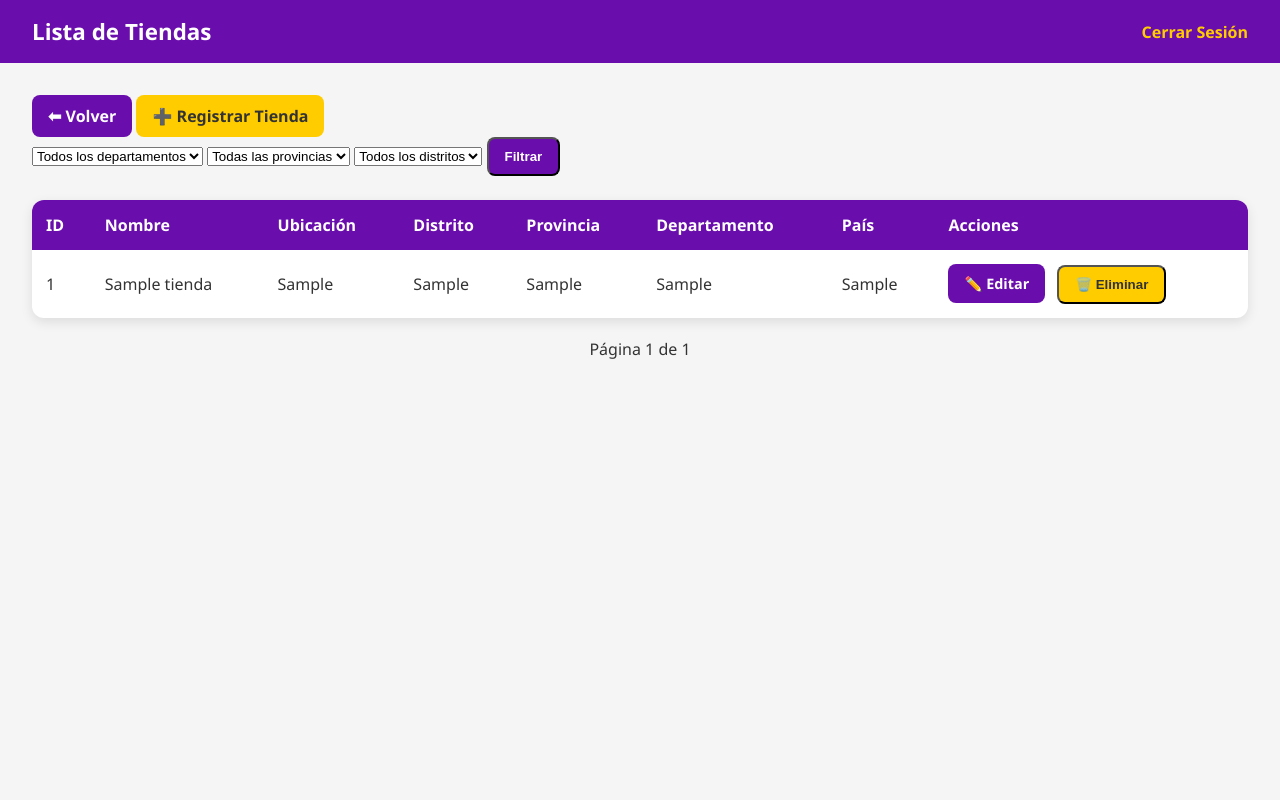
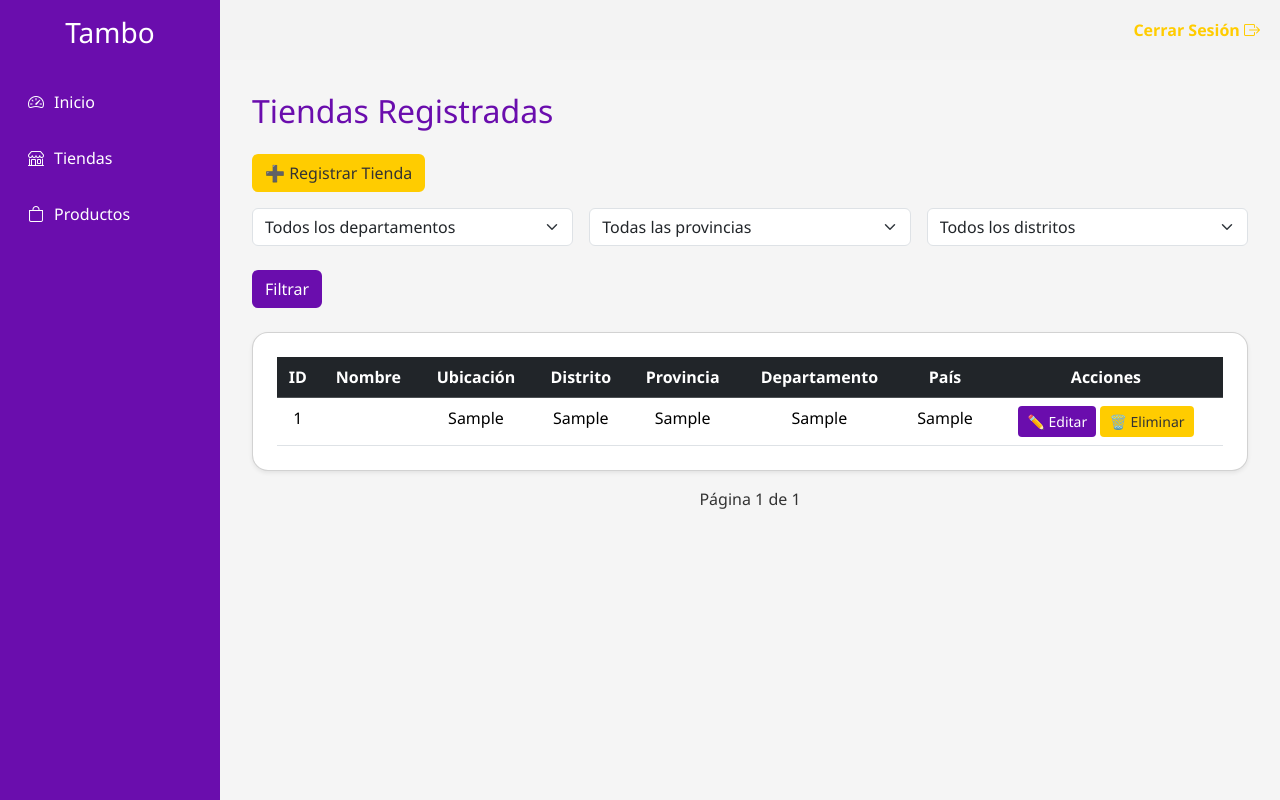
Before and after one commit to AndersonAsto/sii_tambo, a Flask app: page /stores/ in a window 1280 px wide. Run offline with Flask 3, Linux system fonts and the light colour scheme; tables that the repository leaves empty hold one stand-in row (values such as "Sample post"); parts of the project's set-up code (start-up, migrations or seed data) failed here and were passed over.

Commit message:
v0.05-23/09/25

```diff
--- a/config/config.py
+++ b/config/config.py
@@ -10,7 +10,7 @@ class Config:
     MYSQL_PASSWORD = os.getenv("MYSQL_PASSWORD", "")
     MYSQL_HOST = os.getenv("MYSQL_HOST", "localhost")
     MYSQL_PORT = os.getenv("MYSQL_PORT", "3306")
-    MYSQL_DB = os.getenv("MYSQL_DB", "sii_tambo")
+    MYSQL_DB = os.getenv("MYSQL_DB", "sistema_tambo")
     SECRET_KEY = os.getenv("SECRET_KEY", "supersecretkey")
 
     # Configuración de Flask-SQLAlchemy
--- a/templates/index.html
+++ b/templates/index.html
@@ -6,8 +6,6 @@
 
     <!-- Bootstrap CSS -->
     <link href="https://cdn.jsdelivr.net/npm/bootstrap@5.3.3/dist/css/bootstrap.min.css" rel="stylesheet">
-
-    <!-- Bootstrap Icons -->
     <link href="https://cdn.jsdelivr.net/npm/bootstrap-icons@1.11.3/font/bootstrap-icons.css" rel="stylesheet">
 
     <style>
@@ -18,18 +16,54 @@
             color: #333;
         }
 
-        header {
-            background: #6a0dad;
-            color: #fff;
-            padding: 1rem 2rem;
+        /* Sidebar */
+        .sidebar {
+            height: 100vh;
+            width: 220px;
+            position: fixed;
+            top: 0;
+            left: 0;
+            background-color: #6a0dad;
+            padding-top: 1rem;
             display: flex;
-            justify-content: space-between;
-            align-items: center;
+            flex-direction: column;
         }
 
-        header h1 {
-            margin: 0;
-            font-size: 1.5rem;
+        .sidebar a {
+            color: #fff;
+            padding: 12px 20px;
+            text-decoration: none;
+            font-weight: 500;
+            border-radius: 8px;
+            margin: 4px 8px;
+            display: flex;
+            align-items: center;
+            transition: 0.2s;
+        }
+
+        .sidebar a:hover {
+            background-color: #520a99;
+            color: #ffcc00;
+        }
+
+        .sidebar a i {
+            margin-right: 10px;
+        }
+
+        /* Header */
+        header {
+            height: 60px;
+            background-color: #f3f3f3;
+            color: #fff;
+            display: flex;
+            align-items: center;
+            justify-content: flex-end;
+            padding: 0 20px;
+            position: fixed;
+            top: 0;
+            left: 220px;
+            right: 0;
+            z-index: 1000;
         }
 
         header a {
@@ -38,19 +72,16 @@
             font-weight: bold;
         }
 
-        .container {
+        /* Main content */
+        .main {
+            margin-left: 220px;
+            margin-top: 60px;
             padding: 2rem;
         }
 
         h2 {
             color: #6a0dad;
             margin-bottom: 1.5rem;
-        }
-
-        .grid {
-            display: grid;
-            grid-template-columns: repeat(auto-fit, minmax(220px, 1fr));
-            gap: 1.5rem;
         }
 
         .card {
@@ -64,17 +95,6 @@
 
         .card:hover {
             transform: translateY(-4px);
-        }
-
-        .card h3 {
-            margin-bottom: 0.5rem;
-            color: #333;
-        }
-
-        .card p {
-            font-size: 0.9rem;
-            color: #555;
-            margin-bottom: 1rem;
         }
 
         .btn-purple {
@@ -95,26 +115,26 @@
             background: #e6b800;
         }
 
-        /* Botón retroceder */
-        .back-btn {
-            margin-bottom: 1rem;
-        }
     </style>
 </head>
 <body>
+
+    <!-- Sidebar -->
+    <div class="sidebar">
+        <h3 class="text-white text-center mb-4">Tambo</h3>
+        <a href="{{ url_for('admin.dashboard') }}"><i class="bi bi-speedometer2"></i> Inicio</a>
+        <a href="{{ url_for('stores.index') }}"><i class="bi bi-shop"></i> Tiendas</a>
+        <a href="{{ url_for('productos.productos') }}"><i class="bi bi-bag"></i> Productos</a>
+        <!-- Agrega más enlaces según tus módulos -->
+    </div>
+
+    <!-- Header -->
     <header>
-        <h1>Panel de Administración</h1>
-        <a href="#">Cerrar Sesión</a>
+        <a href="#">Cerrar Sesión <i class="bi bi-box-arrow-right"></i></a>
     </header>
 
-    <div class="container">
-        <!-- Botón retroceso, aparece en todas las vistas -->
-        <div class="back-btn">
-            <a href="{{ request.referrer or url_for('admin.dashboard') }}" class="btn btn-warning">
-                <i class="bi bi-arrow-left"></i> Volver
-            </a>
-        </div>
-
+    <!-- Main content -->
+    <div class="main">
         {% block content %}{% endblock %}
     </div>
 
--- a/templates/stores.html
+++ b/templates/stores.html
@@ -1,140 +1,43 @@
-<!DOCTYPE html>
-<html lang="es">
-<head>
-    <meta charset="UTF-8">
-    <title>Lista de Tiendas - Tambo</title>
-    <style>
-        body {
-            font-family: 'Segoe UI', sans-serif;
-            margin: 0;
-            background: #f5f5f5;
-            color: #333;
-        }
+{% extends 'index.html' %}
 
-        header {
-            background: #6a0dad;
-            color: #fff;
-            padding: 1rem 2rem;
-            display: flex;
-            justify-content: space-between;
-            align-items: center;
-        }
+{% block title %}Tiendas - Tambo{% endblock %}
 
-        header h1 {
-            margin: 0;
-            font-size: 1.4rem;
-        }
+{% block content %}
+<h2>Tiendas Registradas</h2>
 
-        header a {
-            color: #ffcc00;
-            text-decoration: none;
-            font-weight: bold;
-        }
-
-        .container {
-            padding: 2rem;
-        }
-
-        h2 {
-            margin-bottom: 1rem;
-            color: #6a0dad;
-        }
-
-        .btn {
-            display: inline-block;
-            padding: 10px 16px;
-            border-radius: 8px;
-            font-weight: bold;
-            text-decoration: none;
-            transition: 0.3s;
-        }
-
-        .btn-purple {
-            background: #6a0dad;
-            color: #fff;
-        }
-
-        .btn-purple:hover {
-            background: #520a99;
-        }
-
-        .btn-yellow {
-            background: #ffcc00;
-            color: #333;
-        }
-
-        .btn-yellow:hover {
-            background: #e6b800;
-        }
-
-        table {
-            width: 100%;
-            border-collapse: collapse;
-            margin-top: 1.5rem;
-            background: #fff;
-            border-radius: 12px;
-            overflow: hidden;
-            box-shadow: 0 4px 12px rgba(0,0,0,0.1);
-        }
-
-        th, td {
-            padding: 14px;
-            text-align: left;
-        }
-
-        th {
-            background: #6a0dad;
-            color: #fff;
-        }
-
-        tr:nth-child(even) {
-            background: #f9f9f9;
-        }
-
-        tr:hover {
-            background: #f1e6ff;
-        }
-
-        .actions a {
-            margin-right: 8px;
-            font-size: 0.9rem;
-        }
-    </style>
-</head>
-<body>
-    <header>
-        <h1>Lista de Tiendas</h1>
-        <a href="#">Cerrar Sesión</a>
-
-    </header>
-
-    <div class="container">
-        <a href="{{ url_for('admin.dashboard') }}" class="btn btn-purple">⬅ Volver</a>
-        <a href="{{ url_for('stores.create') }}" class="btn btn-yellow">➕ Registrar Tienda</a>
+<!-- Botón para agregar tienda -->
+<a href="{{ url_for('stores.create') }}" class="btn btn-yellow mb-3">➕ Registrar Tienda</a>
 
 <!-- Formulario de filtros -->
-        <form method="GET" action="{{ url_for('stores.index') }}" style="margin-bottom: 1rem;">
-            <select id="departamento" name="departamento">
+<form method="GET" action="{{ url_for('stores.index') }}" class="row g-3 mb-4">
+    <div class="col-md-4">
+        <select id="departamento" name="departamento" class="form-select">
             <option value="">Todos los departamentos</option>
             {% for d in departamentos %}
                 <option value="{{ d }}" {% if request.args.get('departamento') == d %}selected{% endif %}>{{ d }}</option>
             {% endfor %}
         </select>
-
-            <select id="provincia" name="provincia">
+    </div>
+    <div class="col-md-4">
+        <select id="provincia" name="provincia" class="form-select">
             <option value="">Todas las provincias</option>
         </select>
-
-            <select id="distrito" name="distrito">
+    </div>
+    <div class="col-md-4">
+        <select id="distrito" name="distrito" class="form-select">
             <option value="">Todos los distritos</option>
         </select>
-
-            <button type="submit" class="btn btn-purple">Filtrar</button>
+    </div>
+    <div class="col-md-12">
+        <button type="submit" class="btn btn-purple mt-2">Filtrar</button>
+    </div>
 </form>
 
-        <!-- Tabla -->
-        <table>
-            <thead>
+<!-- Tabla de tiendas -->
+<div class="card shadow-sm rounded-4">
+    <div class="card-body p-0">
+        <table class="table table-hover mb-0">
+            <thead class="table-dark text-white">
                 <tr>
                     <th>ID</th>
                     <th>Nombre</th>
@@ -156,35 +59,37 @@
                     <td>{{ store.provincia }}</td>
                     <td>{{ store.departamento }}</td>
                     <td>{{ store.pais }}</td>
-                    <td class="actions">
-                        <a href="{{ url_for('stores.edit', id=store.idTienda) }}" class="btn btn-purple">✏️ Editar</a>
+                    <td>
+                        <a href="{{ url_for('stores.edit', id=store.idTienda) }}" class="btn btn-purple btn-sm">✏️ Editar</a>
                         <form action="{{ url_for('stores.delete', id=store.idTienda) }}" method="POST" style="display:inline;">
-                            <button type="submit" class="btn btn-yellow">🗑️ Eliminar</button>
+                            <button type="submit" class="btn btn-yellow btn-sm">🗑️ Eliminar</button>
                         </form>
                     </td>
                 </tr>
                 {% else %}
                 <tr>
-                    <td colspan="8" style="text-align:center; color:#999;">No hay tiendas registradas</td>
+                    <td colspan="8" class="text-center text-muted">No hay tiendas registradas</td>
                 </tr>
                 {% endfor %}
             </tbody>
         </table>
+    </div>
+</div>
 
 <!-- Paginación -->
-        <div style="margin-top: 20px; text-align: center;">
+<div class="mt-3 text-center">
     {% if stores.has_prev %}
         <a href="{{ url_for('stores.index', page=stores.prev_num) }}" class="btn btn-purple">⬅ Anterior</a>
     {% endif %}
 
-            <span style="margin: 0 10px;">Página {{ stores.page }} de {{ stores.pages }}</span>
+    <span class="mx-2">Página {{ stores.page }} de {{ stores.pages }}</span>
 
     {% if stores.has_next %}
         <a href="{{ url_for('stores.index', page=stores.next_num) }}" class="btn btn-purple">Siguiente ➡</a>
     {% endif %}
 </div>
 
-        <!-- 🔹 JavaScript para filtro encadenado -->
+<!-- JavaScript para filtros encadenados -->
 <script>
 const depProvDist = {{ dep_prov_dist | tojson | safe }};
 const depSelect = document.getElementById("departamento");
@@ -221,7 +126,4 @@
     }
 });
 </script>
-
-    </div> <!-- cierre container -->
-</body>
-</html>
+{% endblock %}
```
Also changed, not shown: apps/app2.py (+76 -59 lines), apps/app3.py (added, +61 -0 lines), data/tambo2.sql (added, +74 -0 lines), models/products.py (+11 -10 lines), models/store.py (+6 -2 lines), templates/dashboard.html (+53 -16 lines). Lines whose indentation alone changed are shown as unchanged.
